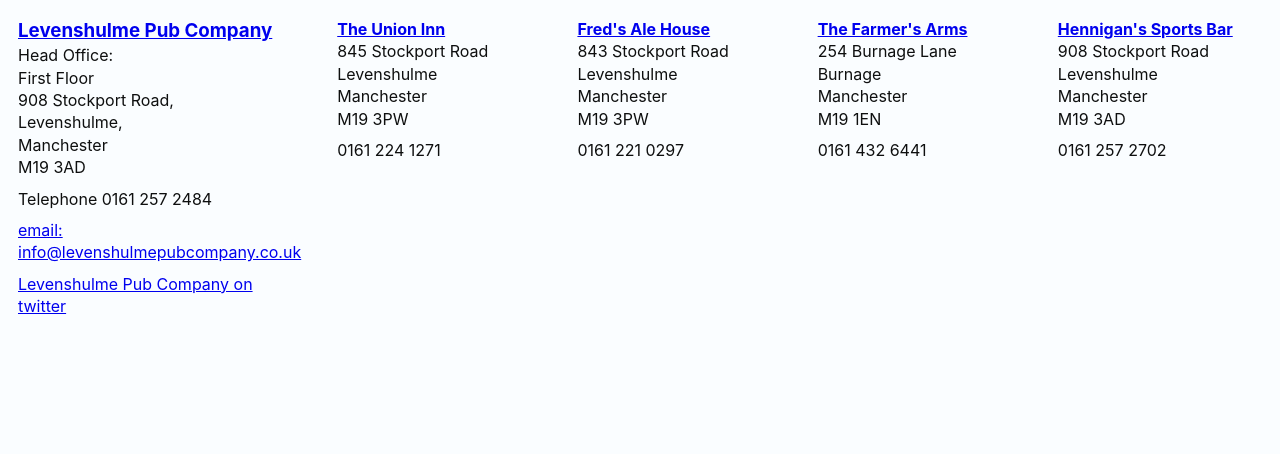
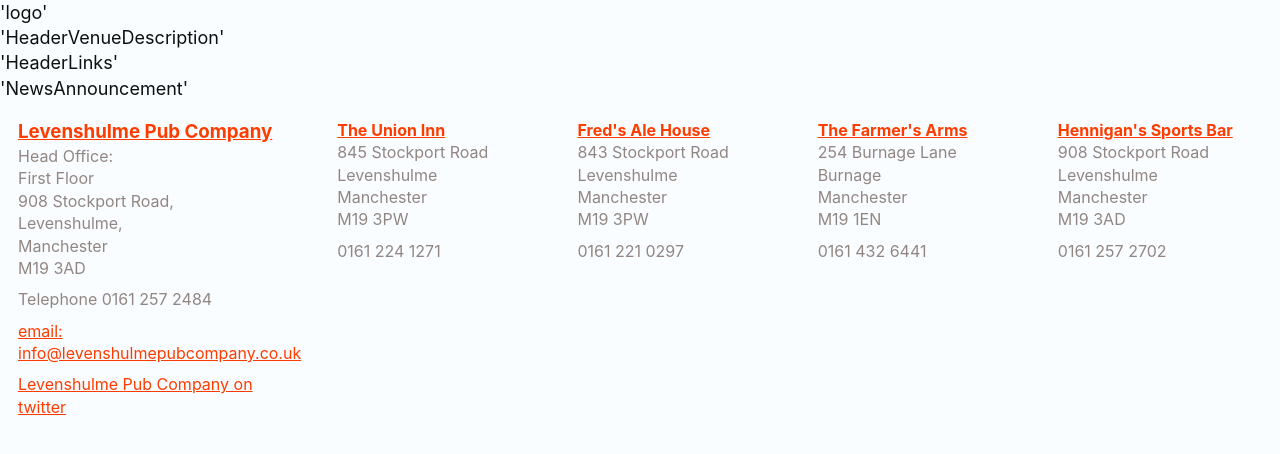
Before and after one commit to chriswright61dev/fredsalehouse_rq, a React (Create React App) app: page / in a window 1280 px wide. Shown: the top 454 px of the page. Built offline with nearby package versions, Linux system fonts and the light colour scheme; no server answers.

Commit message:
header sub components

```diff
--- a/src/App.js
+++ b/src/App.js
@@ -3,12 +3,14 @@
 import { BrowserRouter as Router, Route, Routes } from "react-router-dom";
 import { QueryClient, QueryClientProvider } from "react-query";
 import Home from "./pages/Home";
+import Header from "./modules/Header/Header";
 import Footer from "./modules/Footer/Footer";
 
 const queryClient = new QueryClient();
 function App() {
   return (
     <QueryClientProvider client={queryClient}>
+      <Header />
       <Router>
         <Routes>
           <Route path="/" element={<Home />}></Route>
--- a/src/modules/Footer/Footer.css
+++ b/src/modules/Footer/Footer.css
@@ -1,11 +1,11 @@
-.theme_dark .footer {
-  color: var(--light-text-color);
+footer {
+  color: rgba(63, 39, 32, 0.555);
 }
-.theme_dark .footer a {
-  color: gold;
+footer a {
+  color: rgb(255, 60, 0);
 }
 
-.footer {
+footer {
   display: flex;
   font-size: 16px;
   flex-wrap: wrap;
--- a/src/modules/Footer/Footer.js
+++ b/src/modules/Footer/Footer.js
@@ -3,7 +3,7 @@
 
 function Footer() {
   return (
-    <div className="footer">
+    <footer>
       <div className="lpc-venue-block">
         <h3>
           <a href="http://www.levenshulmepubcompany.co.uk">
@@ -81,21 +81,7 @@
         </p>
         <p>0161 432 6441</p>
       </div>
-      {/* <div className="lpc-venue-block">
-        <a href="http://www.m19bar.com">
-          <h4>M19 Bar</h4>
-        </a>
-        <p>
-          847 Stockport Road
-          <br />
-          Levenshulme
-          <br />
-          Manchester
-          <br />
-          M19 3PW
-        </p>
-        <p>0161 224 8135</p>
-      </div> */}
+
       <div className="lpc-venue-block">
         <a href="http://www.hennigansbar.co.uk">
           <h4>Hennigan's Sports Bar</h4>
@@ -111,7 +97,7 @@
         </p>
         <p>0161 257 2702</p>
       </div>
-    </div>
+    </footer>
   );
 }
 
--- /dev/null
+++ b/src/modules/Header/Header.js
@@ -0,0 +1,17 @@
+import HeaderLogo from "./HeaderLogo/HeaderLogo";
+import HeaderVenueDescription from "./HeaderVenueDescription/HeaderVenueDescription";
+import HeaderLinks from "./HeaderLinks/HeaderLinks";
+import NewsAnnouncement from "./NewsAnnouncement/NewsAnnouncement";
+
+function Header() {
+  return (
+    <header>
+      <HeaderLogo />
+      <HeaderVenueDescription />
+      <HeaderLinks />
+      <NewsAnnouncement />
+    </header>
+  );
+}
+
+export default Header;
--- /dev/null
+++ b/src/modules/Header/HeaderLinks/HeaderLinks.js
@@ -0,0 +1,5 @@
+function HeaderLinks() {
+  return <div>'HeaderLinks'</div>;
+}
+
+export default HeaderLinks;
--- /dev/null
+++ b/src/modules/Header/HeaderLogo/HeaderLogo.js
@@ -0,0 +1,5 @@
+function HeaderLogo() {
+  return <div>'logo'</div>;
+}
+
+export default HeaderLogo;
--- /dev/null
+++ b/src/modules/Header/HeaderVenueDescription/HeaderVenueDescription.js
@@ -0,0 +1,5 @@
+function HeaderVenueDescription() {
+  return <div>'HeaderVenueDescription'</div>;
+}
+
+export default HeaderVenueDescription;
--- /dev/null
+++ b/src/modules/Header/NewsAnnouncement/NewsAnnouncement.js
@@ -0,0 +1,5 @@
+function NewsAnnouncement() {
+  return <div>'NewsAnnouncement'</div>;
+}
+
+export default NewsAnnouncement;
```
